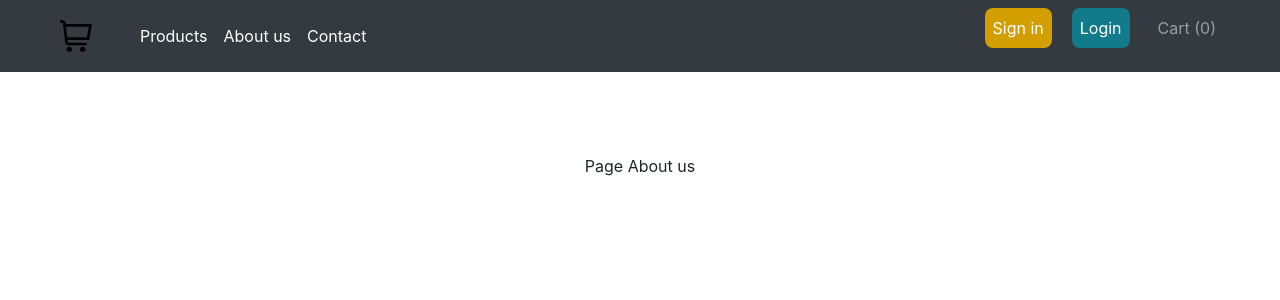
After one commit to garikes/online_market, a Flask app: page /about_as in a window 1280 px wide. The commit adds this page. Shown: the top 300 px of the page. Run offline with Flask 2, Linux system fonts and the light colour scheme; some libraries are stand-ins or nearby versions.

Commit message:
Add page Cntact,About us

```diff
--- a/shop/products/routes.py
+++ b/shop/products/routes.py
@@ -235,3 +235,13 @@ def deleteproduct(id):
         return redirect(url_for('admin'))
     flash(f'Can not delete the product', 'success')
     return redirect(url_for('admin'))
+
+
+@app.route('/about_as', methods=['POST', 'GET'])
+def about_us():
+    return render_template('products/about_as.html')
+
+
+@app.route('/contact', methods=['POST', 'GET'])
+def contact():
+    return render_template('products/contact.html')
--- a/shop/templates/admin/index.html
+++ b/shop/templates/admin/index.html
@@ -1,6 +1,5 @@
 {%extends "layout.html" %}
 {% block content%}
-{% include '_messages.html'%}
 
 <nav class="navbar navbar-expand-md navbar-dark bg-dark">
     <a class="navbar-brand" href="/admin">
@@ -42,6 +41,8 @@
         </ul>
     </form>
 </nav>
+    {% include '_messages.html'%}
+
 <div class="container mt-5">
     <table class="table table-sm table-condensed table-striped">
         <thead>
--- a/shop/templates/navbars.html
+++ b/shop/templates/navbars.html
@@ -13,10 +13,10 @@
                 <a class="nav-link" href="/">Products</a>
             </li>
             <li class="nav-item active">
-                <a class="nav-link" href="#about_us">About us</a>
+                <a class="nav-link" href="{{ url_for('about_us') }}">About us</a>
             </li>
             <li class="nav-item active">
-                <a class="nav-link" href="#contact">Contact</a>
+                <a class="nav-link" href="{{ url_for('contact') }}">Contact</a>
             </li>
         </ul>
         <form class="form-inline mt-2 mt-md-0">
--- /dev/null
+++ b/shop/templates/products/about_as.html
@@ -0,0 +1,6 @@
+{% extends 'layout.html' %}
+    {% include 'navbars.html' %}
+{% block content %}
+        <p class="container text-center" style="margin-top: 154px">Page About us</p>
+
+{% endblock content %}
```
Also changed, not shown: shop/templates/products/contact.html (added, +9 -0 lines).
